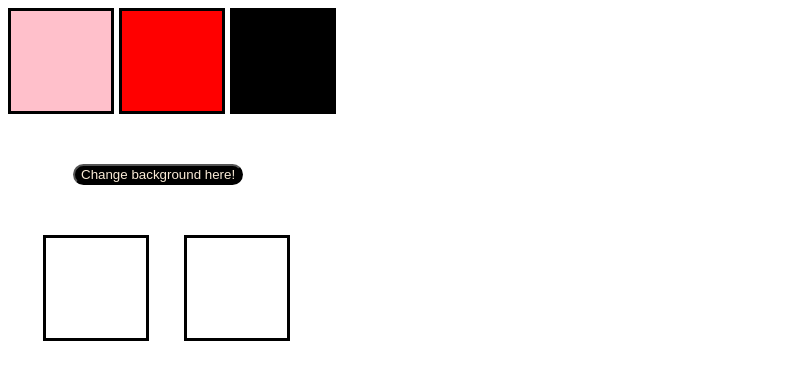
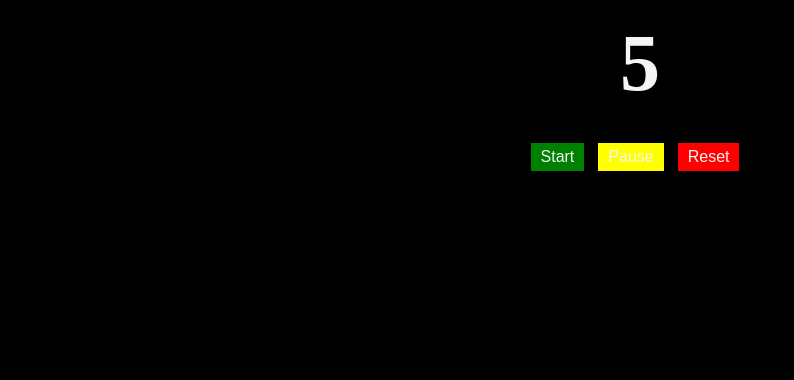
Before and after one commit to nadaxolix/oppgave, a plain HTML site: page index.HTML in a window 1280 px wide. Shown: the whole page, without its empty margins (0-794 px from the left). Drawn offline with Linux system fonts and the light colour scheme.

Commit message:
Add files via upload
stopwatch

```diff
--- a/index.HTML
+++ b/index.HTML
@@ -6,113 +6,122 @@
   <title>Document</title>
 
   <style>
-      .colorSelectionDiv{
-        display: flex;
-        flex-direction: row;
-        cursor: pointer;
+    html{
+      box-sizing: border-box;
+      margin: 0;
+      padding: 0;
     }
 
-      .pink{
-        height: 100px;
-        width: 100px;
-        border: 3px solid black;
-        background-color: pink;
-        margin-right: 5px;
+    body{
+      background-color: black;
     }
 
-      .red{
-        height: 100px;
-        width: 100px;
-        border: 3px solid black;
-        background-color: red;
+    .stopwatch{
+      margin: 50 px auto;
+      text-align: center;
     }
 
-      .black{
-        height: 100px;
-        width: 100px;
-        border: 3px solid black;
-        background-color: black;
-        margin-bottom: 50px;
-        margin-left: 5px;
+    .stopwatch #display {
+      font-size: 80px;
+      font-weight: bold;
+      color: whitesmoke;
+      padding: 10px;
+      margin-bottom: 24px;
     }
 
-      .button{
-        margin-left: 65px;
-        border-radius: 20px;
-        background-color: black;
-        color: antiquewhite;
+    #startbutton{
+      font-size: 16px;
+      padding: 5px 10px;
+      background-color: green;
+      color: whitesmoke;
+      border: none;
       cursor: pointer;
-        margin-bottom: 50px;
+      margin-right: 10px;
     }
 
-      .emptyDivs{
-        display: flex;
-        flex-direction: row;
+    #pausebutton{
+      font-size: 16px;
+      padding: 5px 10px;
+      background-color: yellow;
+      color: whitesmoke;
+      border: none;
+      cursor: pointer;
+      margin-right: 10px;
     }
 
-
-       .emptyDiv1, .emptyDiv2{
-        border: 3px solid black;
-        height: 100px;
-        width: 100px;
-        margin-left: 35px;
+    #resetbutton{
+      font-size: 16px;
+      padding: 5px 10px;
+      background-color: red;
+      color: whitesmoke;
+      border: none;
       cursor: pointer;
+      margin-right: 10px;
     }
-
-      .selected {
-        border: 5px solid green;
-      }
-
   </style>
 </head>
-<body>
+<body onload="starttimer()">
 
-  <div id="colorSelection" class="colorSelectionDiv">
+  <!--Set Timeout og Interval
+setTimeout() er en innebygd funksjon i javascript.
 
-    <div class="pink" onclick="selectColor('pink')"></div>
-    <div class="red" onclick="selectColor('red')"></div>
-    <div class="black" onclick="selectColor('black')"></div>
+Man kan bruke setTimeout() på følgende måte:
 
-  </div>
+setTimeout(doSomething,1000)
+function doSomething(){
+//this method will run after 1000 milliseconds = (one second)
+}
+Når vi kaller setTimeout(parameter1, parameter2) definerer vi hvilken metode som skal kjøre (parameter1) og hvor lenge koden skal vente før den kjører metoden (parameter2)
 
-  <button onclick="changebkg()" class="button">Change background here!</button>
+SetTimeout kjører kun en iterasjon, dvs doSomething metoden vil bare kjøre en gang. Dersom man ønsker noe som skjer gjentatte ganger kan man bruke metoden SetInterval() som fungerer på samme måte - men den kjører metoden for hvert intervall du har definert. Feks setInterval(doSomething,1000) -> her vil doSomething metoden kjøre hvert sekund helt frem til man avslutter timeouten.
 
-  <div class="emptyDivs">
+Man kan stoppe telleren for begge disse funksjonene ved hjelp av metoden clearTimeout() og clearInterval(), men de tar imot navnet på hvilken teller de skal avslutte som parameter- så da forutsettes det at man lagrer interval/timeoutfunksjonen i en variabel.
 
-    <div class="emptyDiv1" onclick="selectBox(this)"></div>
-    <div class="emptyDiv2" onclick="selectBox(this)"></div>
+const myTimer = setInterval(doSomething,1000)
+clearInterval(myTimer)-->
 
+
+<div class="stopwatch">
+  <div id="display">0</div>
+  <button id="startbutton" onclick="starttimer()">Start</button>
+  <button id="pausebutton" onclick="pausetimer()">Pause</button>
+  <button id="resetbutton" onclick="resettimer()">Reset</button>
 </div>
 
 
 <script>
 
-    let selectedColor = null;
-    let selectedBox = null;
 
-    function selectColor(color) {
-      selectedColor = color;
+  let display = document.getElementById('display')
+  let seconds = 0;
+  let timer = null;
+
+  function countSeconds(){
+    seconds++;
+    display.textContent = seconds;
   }
 
-    function changebkg() {
-      if (selectedColor) {
-        document.body.style.backgroundColor = selectedColor;
+  function starttimer(){
+    if (timer === null) {
+      timer = setInterval(countSeconds, 1000);
     }
   }
 
-    function selectBox(box) {
-      if (selectedBox) {
-        selectedBox.classList.remove("selected");
-      }
-      selectedBox = box;
-       selectedBox.classList.add("selected");
-
-       if (selectedColor) {
-        selectedBox.style.backgroundColor = selectedColor;
-       }
+  function pausetimer(){
+    clearInterval (timer);
+    timer = null;
   }
 
+  function resettimer(){
+     clearInterval(timer);
+     timer = null;
+    seconds = 0
+    display.textContent = seconds;
+  }
+
+
+
+
 </script>
-
 </body>
 </html>
```
Lines whose indentation alone changed are shown as unchanged.
